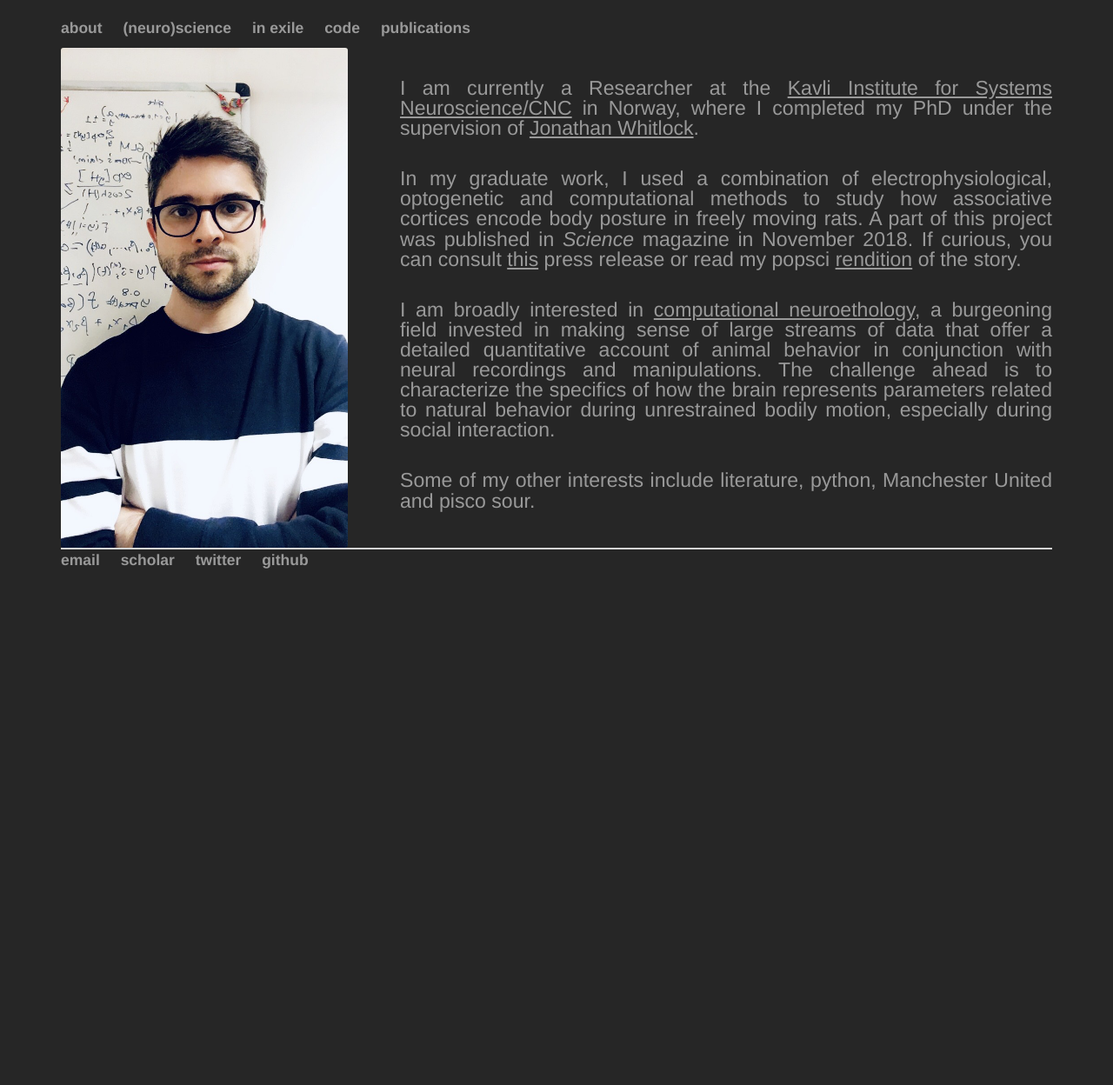
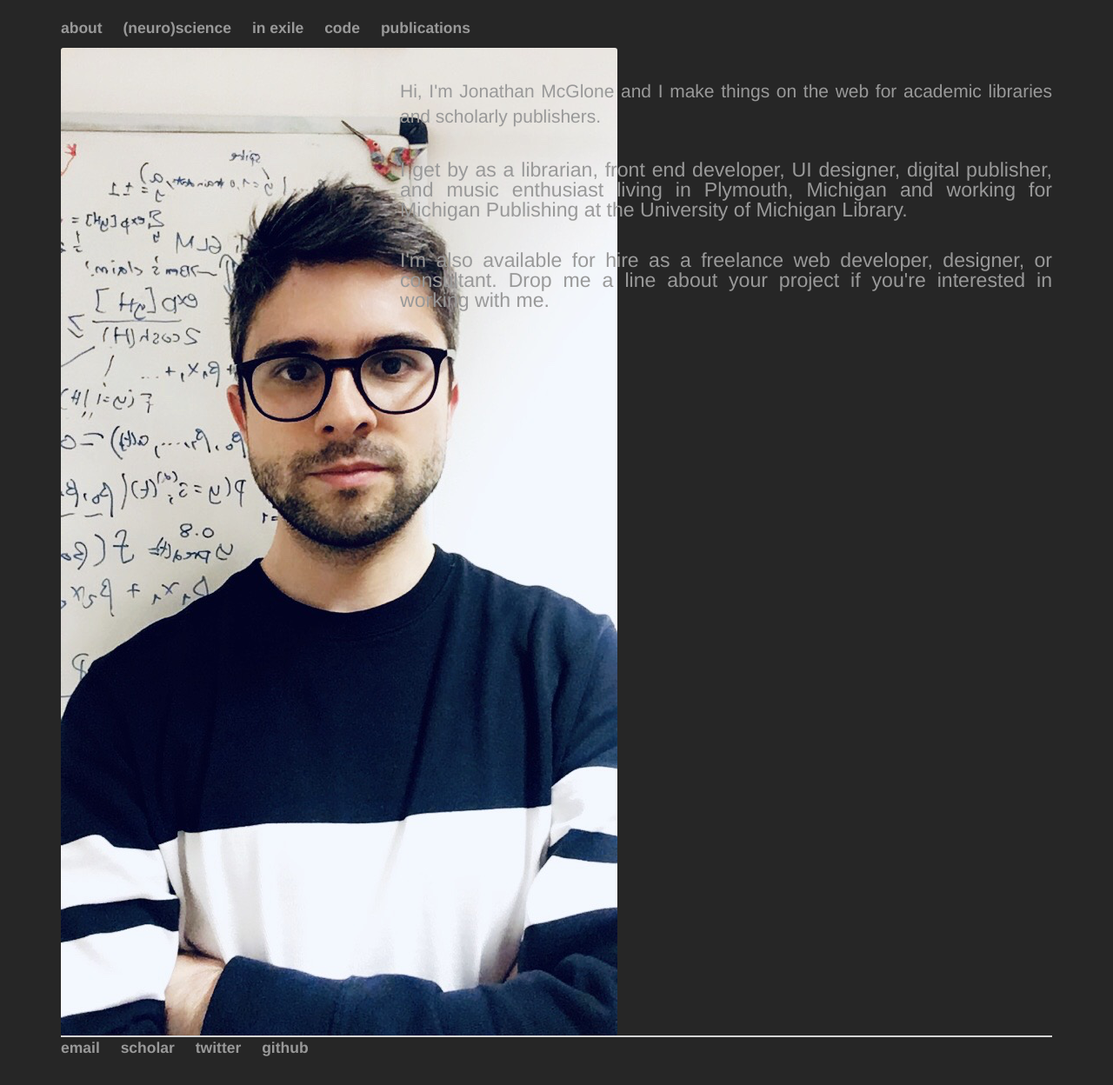
Before and after one commit to bartulem/bartulem.github.io, a Jekyll site: the page built from about/index.html, in a window 1280 px wide. Shown: the whole page at 87% size. Built offline with Jekyll 4.4.1, drawn with Linux system fonts in a browser that asks for light colours; before the commit the page ends 900 px from its top, so only the background shows below that.

Commit message:
Update index.html

```diff
--- a/about/index.html
+++ b/about/index.html
@@ -4,12 +4,13 @@
 ---
 <div class="row marketing">
 	<div class="col-sm-4">
-		<img class="rounded-corners" alt="Bartul Mimica" src="http://bartulem.github.io/img/bm2020w.png" style="width:330px;height:575px;">
+	<img  class="rounded-corners" alt="Jonathan McGlone" src="http://bartulem.github.io/img/bm2020w.png">
 	</div>
-	<div class="col-sm-8">
-		<p>I am currently a Researcher at the <a style="text-decoration:underline" href="https://www.ntnu.edu/kavli/">Kavli Institute for Systems Neuroscience/CNC</a> in Norway, where I completed my PhD under the supervision of <a style="text-decoration:underline" href="https://www.whitlocklab.org/">Jonathan Whitlock</a>.</p>
-		<p>In my graduate work, I used a combination of electrophysiological, optogenetic and computational methods to study how associative cortices encode body posture in freely moving rats. A part of this project was published in <i>Science</i> magazine in November 2018. If curious, you can consult <a style="text-decoration:underline" href="https://norwegianscitechnews.com/2018/11/scientists-record-posture-coding-neurons-in-the-cortex/">this</a> press release or read my popsci <a style="text-decoration:underline" href="https://www.whitlocklab.org/striking-a-pose-in-the-cortex/">rendition</a> of the story.</p>
-		<p>I am broadly interested in <a style="text-decoration:underline" href="https://www.sciencedirect.com/science/article/abs/pii/S0896627319308414/">computational neuroethology</a>, a burgeoning field invested in making sense of large streams of data that offer a detailed quantitative account of animal behavior in conjunction with neural recordings and manipulations. The challenge ahead is to characterize the specifics of how the brain represents parameters related to natural behavior during unrestrained bodily motion, especially during social interaction.</p>
-		<p>Some of my other interests include literature, python, Manchester United and pisco sour.</p>
+	<div itemscope itemtype="http://data-vocabulary.org/Person" class="col-sm-8">
+	<p class="lead">Hi, I'm <span itemprop="name">Jonathan McGlone</span> and I make things on the web for academic libraries and scholarly publishers.</p>
+	<p>I get by as a <span itemprop="title">librarian</span>, <span itemprop="title">front end developer</span>, <span itemprop="title">UI designer</span>, <span itemprop="title">digital publisher</span>, and music enthusiast living in <span itemprop="address" itemscope
+    itemtype="http://data-vocabulary.org/Address"> <span itemprop="locality">Plymouth</span>, <span itemprop="region">Michigan</span></span> and working for <a href="http://www.publishing.umich.edu">Michigan Publishing</a> at <span itemprop="affiliation">the <a href="http://www.lib.umich.edu">University of Michigan Library</a></span>.</p>
+
+	<p>I'm also available for hire as a <span itemprop="title">freelance web developer, designer, or consultant</span>. <a href="contact">Drop me a line</a> about your project if you're interested in working with me.</p>
 	</div>
 </div>
```
